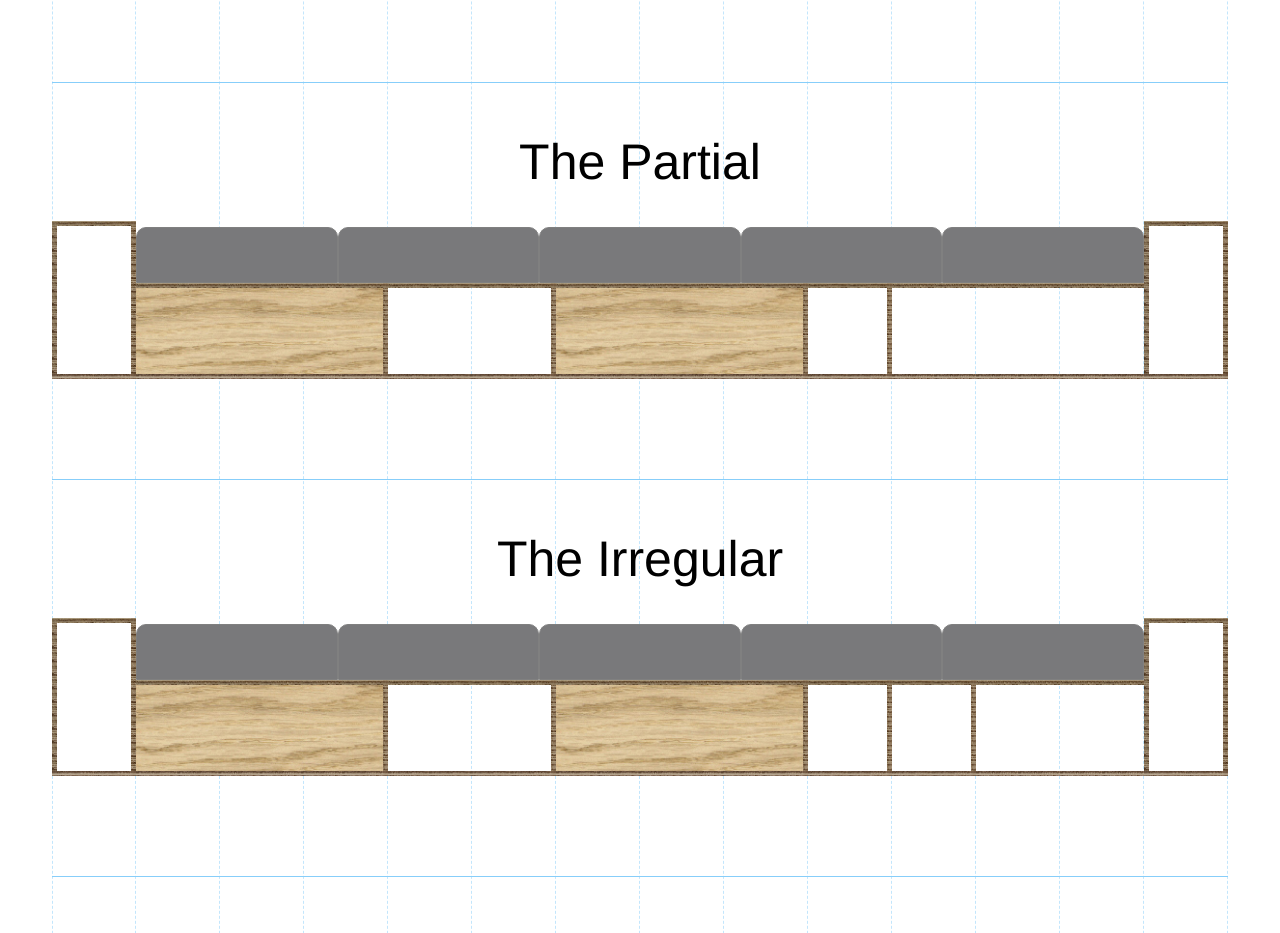
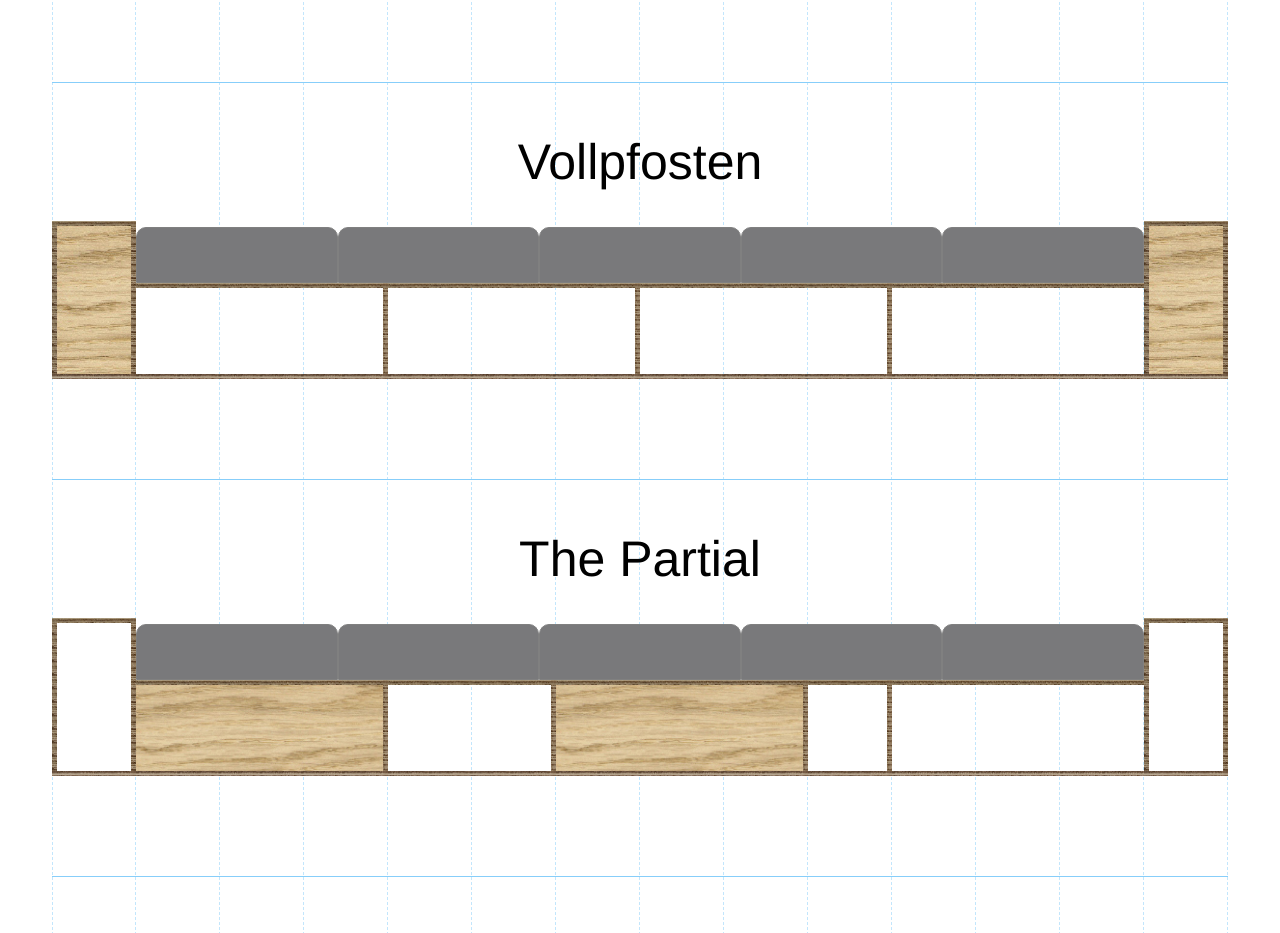
Before and after one commit to b3ku/sofa-tudock, a plain HTML site: page index.html in a window 1280 px wide. Shown: the part 781-1714 px from the top of the page. Drawn offline with Linux system fonts and the light colour scheme.

Commit message:
Vollpfosten

```diff
--- a/index.html
+++ b/index.html
@@ -239,6 +239,23 @@
       <div class="span1 holz"></div>
     </div>
     <hr />
+    <h2>Vollpfosten</h2>
+    <div class="sofa">
+      <div class="span1 holz"></div>
+      <div class="matratze">
+        <div></div>
+        <div></div>
+        <div></div>
+        <div></div>
+        <div></div>
+      </div>
+      <div class="span3"></div>
+      <div class="span3"></div>
+      <div class="span3"></div>
+      <div class="span3 before-last"></div>
+      <div class="span1 holz"></div>
+    </div>
+    <hr />
     <h2>The Partial</h2>
     <div class="sofa">
       <div class="span1"></div>
```
